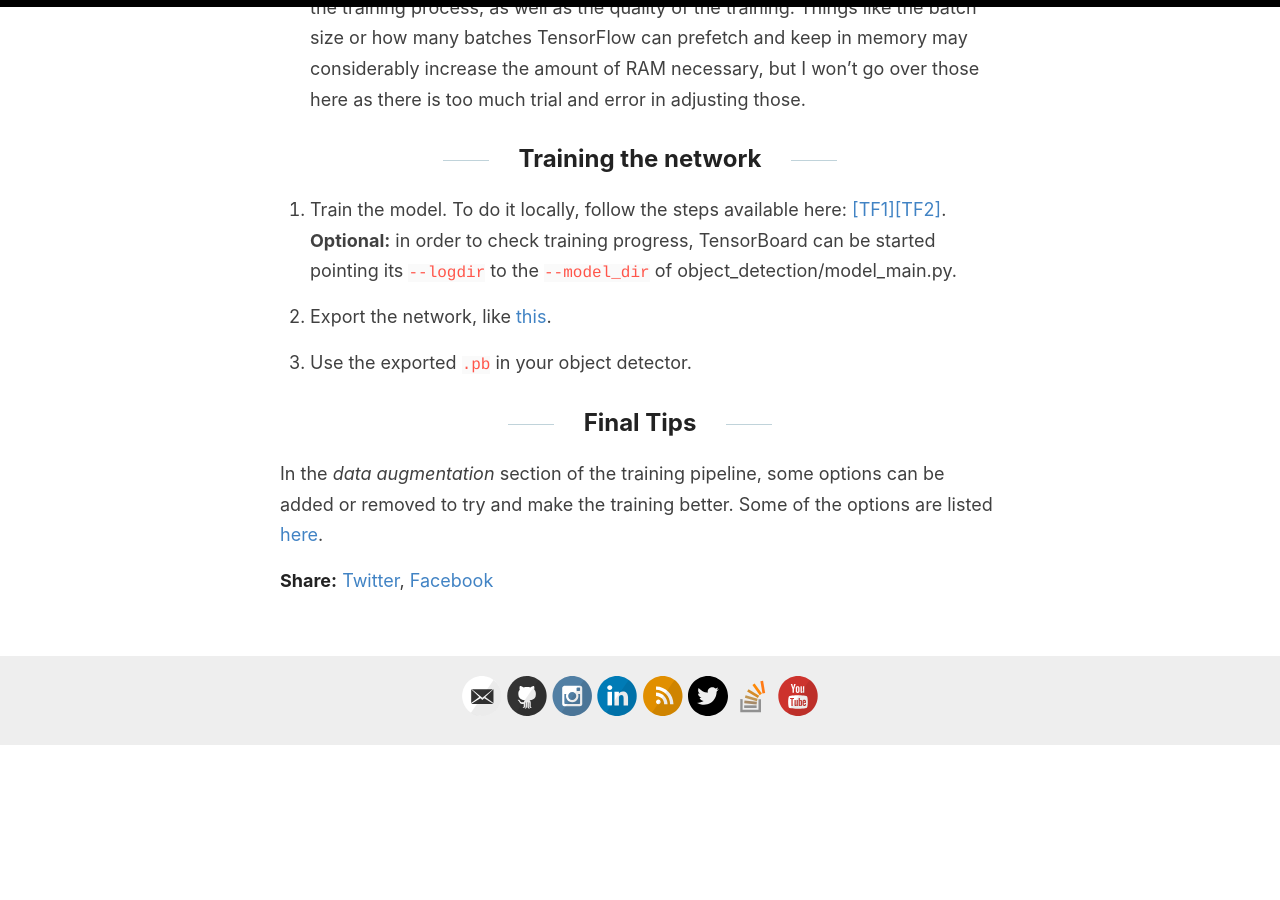
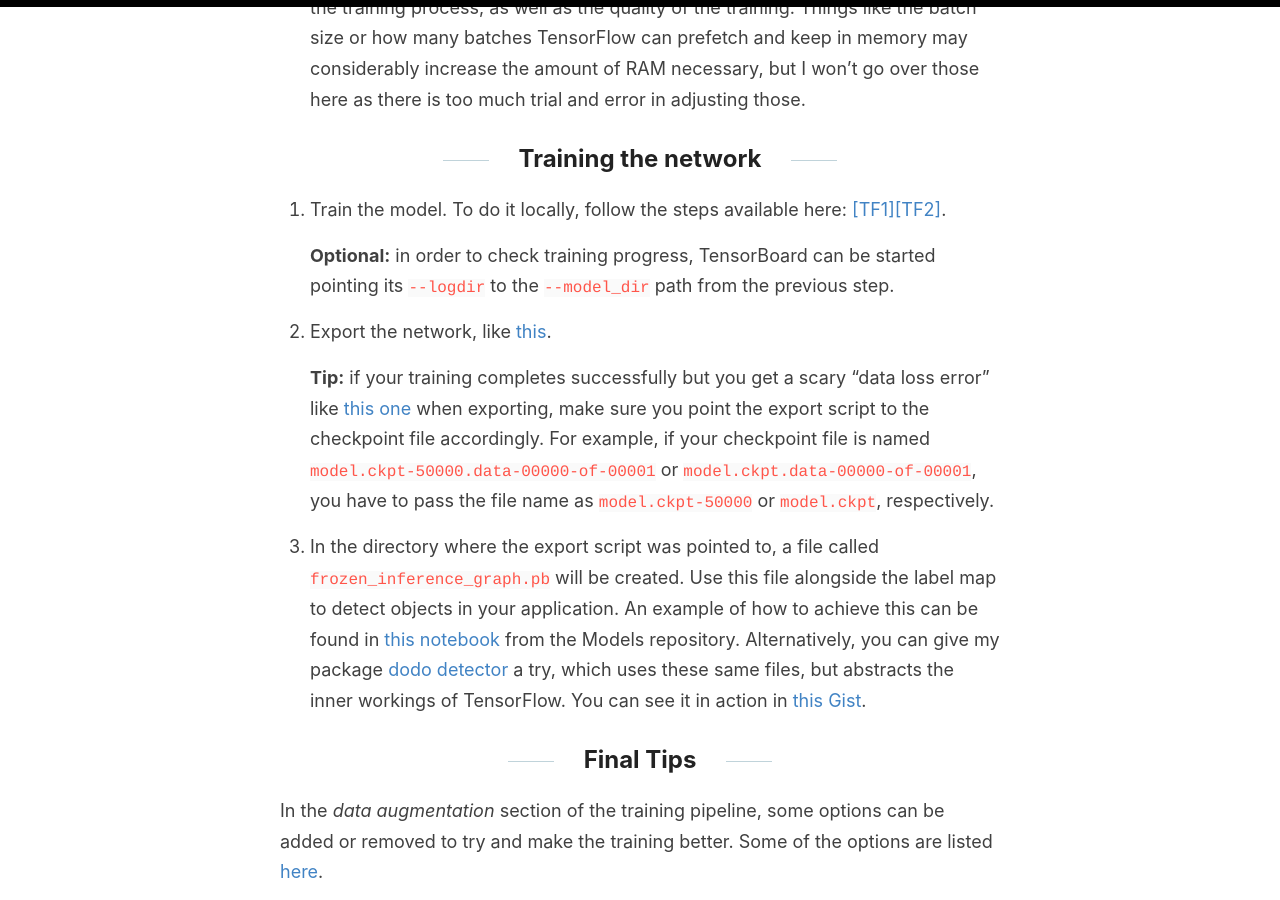
Before and after one commit to douglasrizzo/new-site, a Jekyll site: the page built from _posts/2020-08-08-tf-obj-tutorial.md, in a window 1280 px wide and 900 px high, scrolled down 2955 px. Built offline with Jekyll 4.4.1, drawn with Linux system fonts in a browser that asks for light colours; comment, search, counter and statistics services are not loaded; before the commit the page ends 3701 px from its top, so only the background shows below that.

Commit message:
update tutorial

```diff
--- a/_posts/2020-08-08-tf-obj-tutorial.md
+++ b/_posts/2020-08-08-tf-obj-tutorial.md
@@ -84,13 +84,16 @@ For these steps, I'll recommend a collection of script I mase, which are availab
 ## Training the network
 
 1.  Train the model. To do it locally, follow the steps available here: [[TF1]](https://github.com/tensorflow/models/blob/master/research/object_detection/g3doc/tf1_training_and_evaluation.md)[[TF2]](https://github.com/tensorflow/models/blob/master/research/object_detection/g3doc/tf2_training_and_evaluation.md).
+
     **Optional:** in order to check training progress, TensorBoard can
-    be started pointing its `--logdir` to the `--model_dir` of
-    object\_detection/model\_main.py.
+    be started pointing its `--logdir` to the `--model_dir` path from the previous step.
 
 2. Export the network, like [this](https://github.com/tensorflow/models/blob/master/research/object_detection/g3doc/exporting_models.md).
 
-3. Use the exported `.pb` in your object detector.
+    **Tip:** if your training completes successfully but you get a scary "data loss error" like [this one](https://github.com/tensorflow/models/issues/2676) when exporting, make sure you point the export script to the checkpoint file accordingly. For example, if your checkpoint file is named
+    `model.ckpt-50000.data-00000-of-00001` or `model.ckpt.data-00000-of-00001`, you have to pass the file name as `model.ckpt-50000` or `model.ckpt`, respectively.
+
+3. In the directory where the export script was pointed to, a file called `frozen_inference_graph.pb` will be created. Use this file alongside the label map to detect objects in your application. An example of how to achieve this can be found in [this notebook](https://github.com/tensorflow/models/blob/master/research/object_detection/colab_tutorials/object_detection_tutorial.ipynb) from the Models repository. Alternatively, you can give my package [dodo detector](https://douglasrizzo.com.br/dodo_detector/) a try, which uses these same files, but abstracts the inner workings of TensorFlow. You can see it in action in [this Gist](https://gist.github.com/douglasrizzo/fd4cff7cdf53b3ad08d67f736e5017ea).
 
 ## Final Tips
 
```
